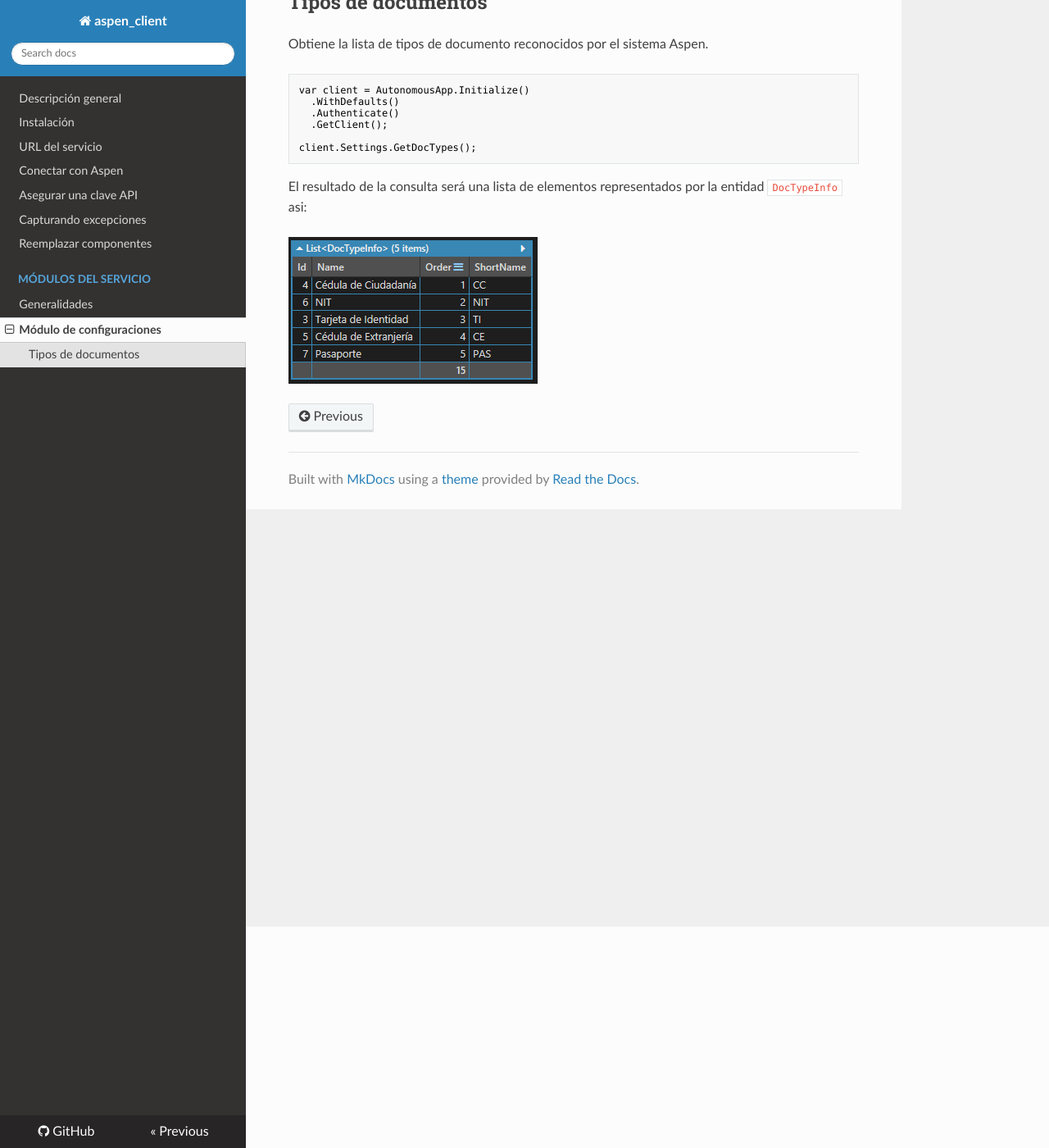
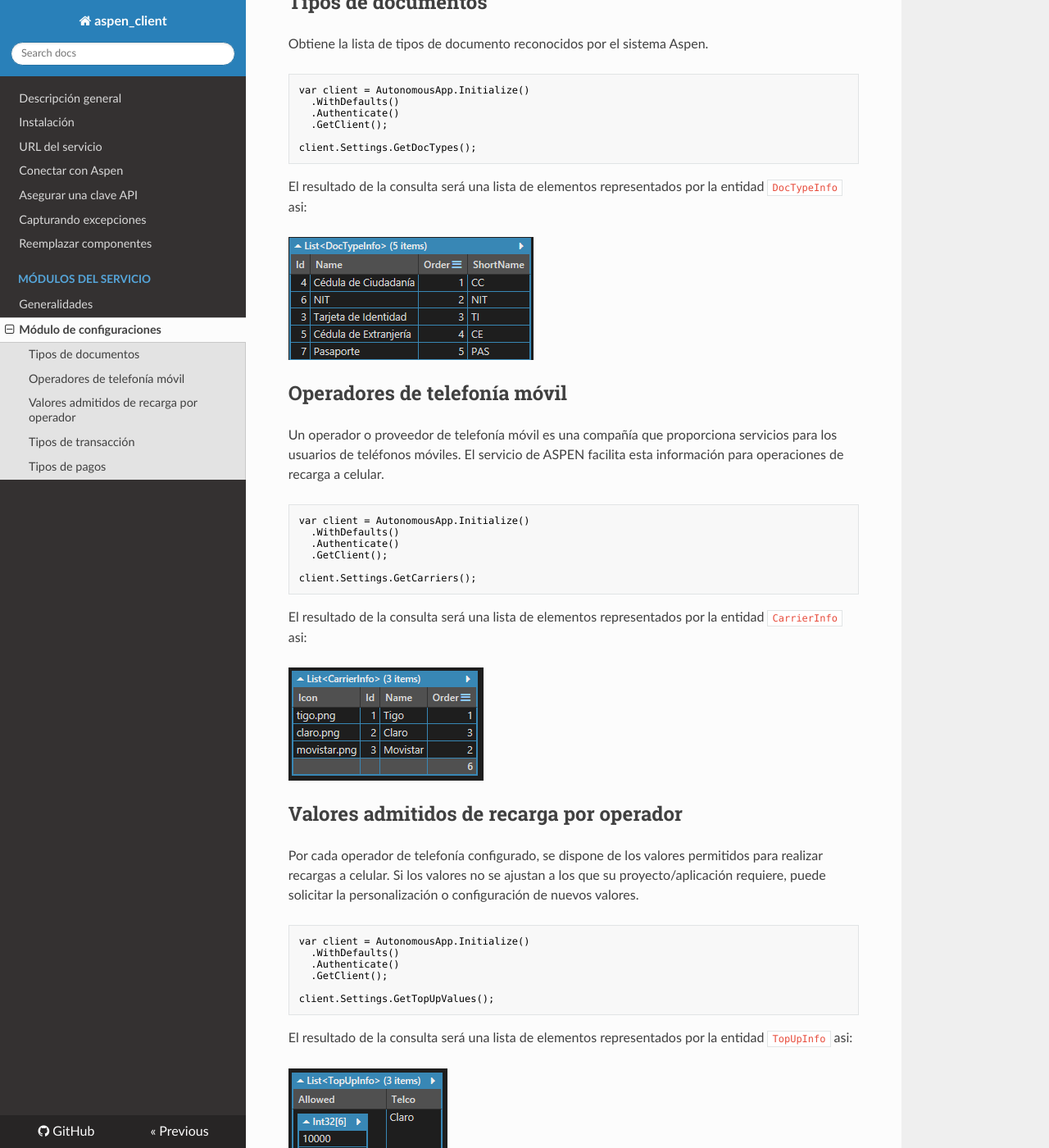
Before and after one commit to RD-Processa/Everco.Services.Aspen.Client.Docs, an MkDocs documentation site: the page built from docs/SettingsModule.md, in a window 1280 px wide and 1400 px high, scrolled down 270 px. Shown: the whole window at 82% size. Built offline with MkDocs 1.6.1, drawn with Linux system fonts in a browser that asks for light colours; nearby versions of some CDN libraries; old or Windows-style settings are respelled for this version of MkDocs; some of the changed text lies outside the part shown.

Commit message:
Ajustes SettingsModule

````diff
--- a/docs/SettingsModule.md
+++ b/docs/SettingsModule.md
@@ -17,4 +17,73 @@ client.Settings.GetDocTypes();
 
 El resultado de la consulta será una lista de elementos representados por la entidad `DocTypeInfo` asi:
 
-![GetDocTypes](https://github.com/RD-Processa/Everco.Services.Aspen.Client.Docs/blob/master/images/SettingsDocTypesExample.png?raw=true)
+![DocTypeInfo](https://github.com/RD-Processa/Everco.Services.Aspen.Client.Docs/blob/master/images/SettingsDocTypesExample.png?raw=true)
+
+
+## Operadores de telefonía móvil
+
+Un operador o proveedor de telefonía móvil es una compañía que proporciona servicios para los usuarios de teléfonos móviles. El servicio de ASPEN facilita esta información para operaciones de recarga a celular.
+
+```c#
+var client = AutonomousApp.Initialize()
+  .WithDefaults()
+  .Authenticate()
+  .GetClient();
+
+client.Settings.GetCarriers();
+```
+
+El resultado de la consulta será una lista de elementos representados por la entidad `CarrierInfo` asi:
+
+![CarrierInfo](https://github.com/RD-Processa/Everco.Services.Aspen.Client.Docs/blob/master/images/SettingsCarriersExample.png)
+
+## Valores admitidos de recarga por operador
+
+Por cada operador de telefonía configurado, se dispone de los valores permitidos para realizar recargas a celular. Si los valores no se ajustan a los que su proyecto/aplicación requiere, puede solicitar la personalización o configuración de nuevos valores.
+
+```c#
+var client = AutonomousApp.Initialize()
+  .WithDefaults()
+  .Authenticate()
+  .GetClient();
+
+client.Settings.GetTopUpValues();
+```
+
+El resultado de la consulta será una lista de elementos representados por la entidad `TopUpInfo` asi:
+
+![TopUpInfo](https://github.com/RD-Processa/Everco.Services.Aspen.Client.Docs/blob/master/images/SettingsTopUpValuesExample.png)
+
+## Tipos de transacción
+
+Son los tipos de operaciones financieras soportadas para su aplicación.
+
+```c#
+var client = AutonomousApp.Initialize()
+  .WithDefaults()
+  .Authenticate()
+  .GetClient();
+
+client.Settings.GetTranTypes();
+```
+
+El resultado de la consulta será una lista de elementos representados por la entidad `TranTypeInfo` asi:
+
+![TranTypeInfo](https://github.com/RD-Processa/Everco.Services.Aspen.Client.Docs/blob/master/images/SettingsTranTypesExample.png)
+
+## Tipos de pagos
+
+Son los tipos de pagos que se pueden realizar a una cuenta y que están soportados para la aplicación.
+
+```c#
+var client = AutonomousApp.Initialize()
+  .WithDefaults()
+  .Authenticate()
+  .GetClient();
+
+client.Settings.GetPaymentTypes();
+```
+
+El resultado de la consulta será una lista de elementos representados por la entidad `PaymentTypeInfo` asi:
+
+![PaymentTypeInfo](https://github.com/RD-Processa/Everco.Services.Aspen.Client.Docs/blob/master/images/SettingsPaymentTypesExample.png)
````
Also changed, not shown: docs/ModulesAndFeatures.md (+0 -46 lines), images/SettingsDocTypesExample.png.
